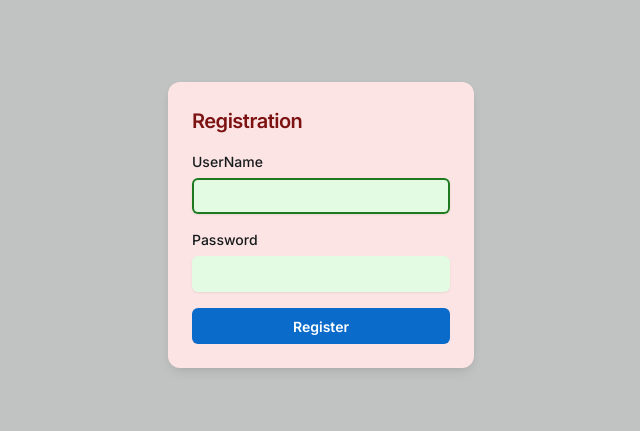
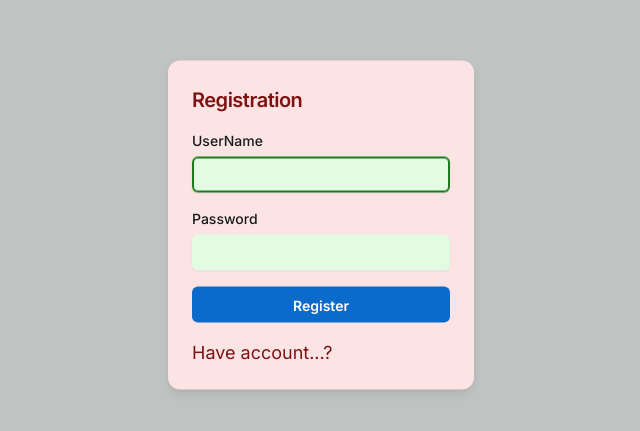
Before and after one commit to kamalkarki111/next-firebase-chat-app, a Next.js app: page /register in a window 1280 px wide. Shown: the part 175-606 px from the top of the page, without its empty margins (319-959 px from the left). Built offline with nearby package versions, Linux system fonts and the light colour scheme.

Commit message:
added naviagtion between pages

```diff
--- a/app/login/page.tsx
+++ b/app/login/page.tsx
@@ -12,6 +12,7 @@ import Stack from '@mui/joy/Stack';
 import Add from '@mui/icons-material/Add';
 import { useRouter } from 'next/navigation';
 import { useAuth } from '@/hooks/useAuth';
+import Link from 'next/link';
 
 export default function Login() {
 
@@ -64,6 +65,7 @@ export default function Login() {
               <Button type="submit">Login</Button>
             </Stack>
           </form>
+          <Link href={'/register'}>New here...?</Link>
         </ModalDialog>
       </Modal>
     </React.Fragment>
--- a/app/register/page.tsx
+++ b/app/register/page.tsx
@@ -12,6 +12,7 @@ import Stack from '@mui/joy/Stack';
 import Add from '@mui/icons-material/Add';
 import { useAuth } from '@/hooks/useAuth';
 import { useRouter } from 'next/navigation';
+import Link from 'next/link';
 
 export default function Register() {
 
@@ -60,6 +61,7 @@ export default function Register() {
               <Button type="submit">Register</Button>
             </Stack>
           </form>
+          <Link href='/login'>Have account...?</Link>
         </ModalDialog>
       </Modal>
     </React.Fragment>
--- a/package.json
+++ b/package.json
@@ -16,6 +16,7 @@
     "@mui/icons-material": "^5.14.9",
     "@mui/joy": "^5.0.0-beta.7",
     "@mui/material": "^5.14.10",
+    "@types/bcryptjs": "^2.4.4",
     "@types/node": "20.6.2",
     "@types/react": "18.2.22",
     "@types/react-dom": "18.2.7",
```
Also changed, not shown: 1 other file (tests, documents, lock files or other folders).
